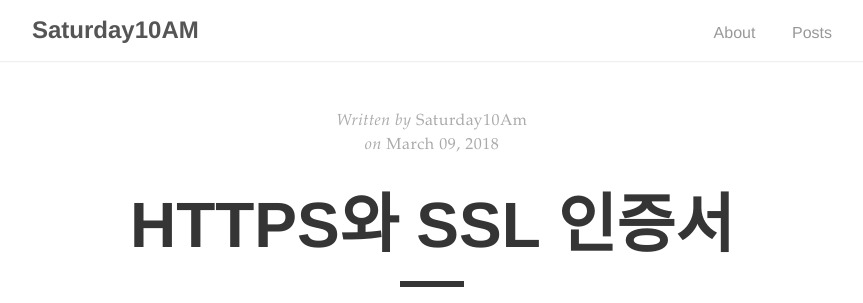
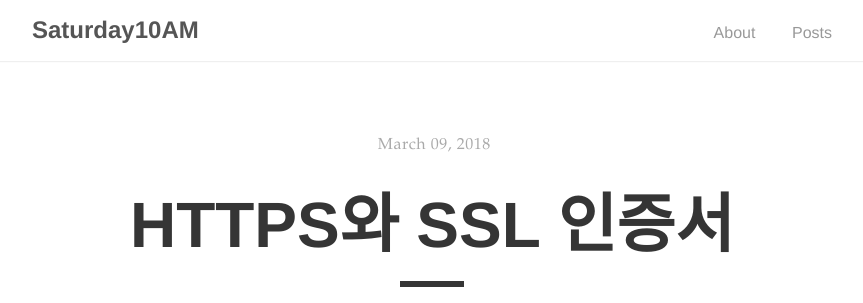
Before and after one commit to Digoro/saturday10am, a Jekyll site: the page built from _posts/2018-03-09-HTTPS-SSL-and-HTTP.md, in a window 1280 px wide and 900 px high. Shown: the top 303 px of the window, without its empty margins (208-1071 px from the left). Built offline with Jekyll 4.4.1, drawn with Linux system fonts in a browser that asks for light colours.

Commit message:
포스트 레이아웃 수정

```diff
--- a/_layouts/default.html
+++ b/_layouts/default.html
@@ -22,7 +22,7 @@
 
     <footer>
       <span>
-        &copy; <time datetime="{{ site.time }}">{{ site.time | date: '%Y' }}</time>Saturday10AM.
+        &copy; <time datetime="{{ site.time }}">{{ site.time | date: '%Y' }}</time>&nbsp;Saturday10AM.
       </span>
     </footer>
   </body>
--- a/_layouts/post.html
+++ b/_layouts/post.html
@@ -4,16 +4,16 @@ layout: default
 
 <div class="post">
   <div class="post-info">
-    <span>Written by</span>
+    <!-- <span>Written by</span>
     {% if page.author %}
         {{ page.author }}
     {% else %}
         {{ site.author.name }}
-    {% endif %}
+    {% endif %} -->
 
     {% if page.date %}
       <br>
-      <span>on&nbsp;</span><time datetime="{{ page.date }}">{{ page.date | date: "%B %d, %Y" }}</time>
+      <span>&nbsp;</span><time datetime="{{ page.date }}">{{ page.date | date: "%B %d, %Y" }}</time>
     {% endif %}
   </div>
 
```
